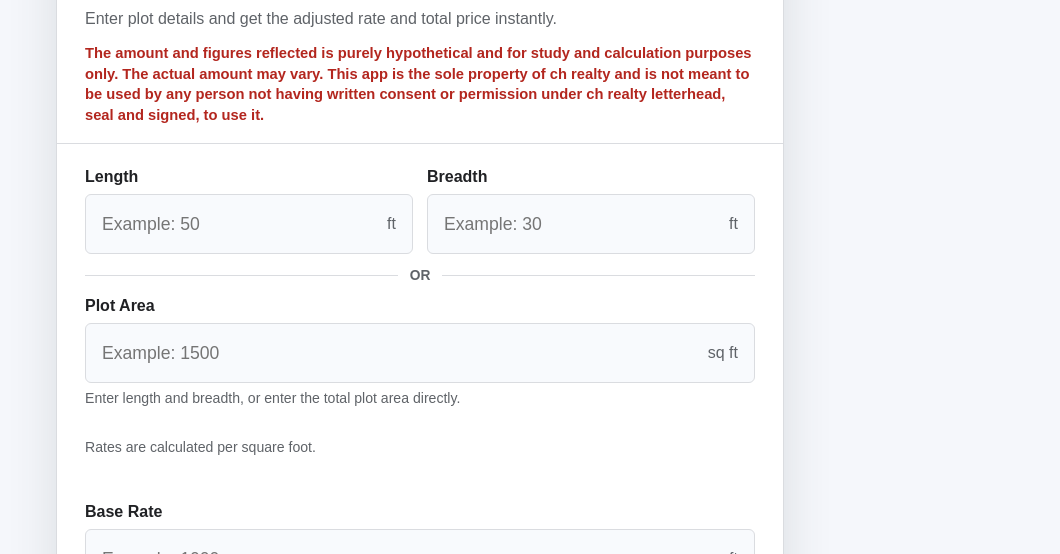
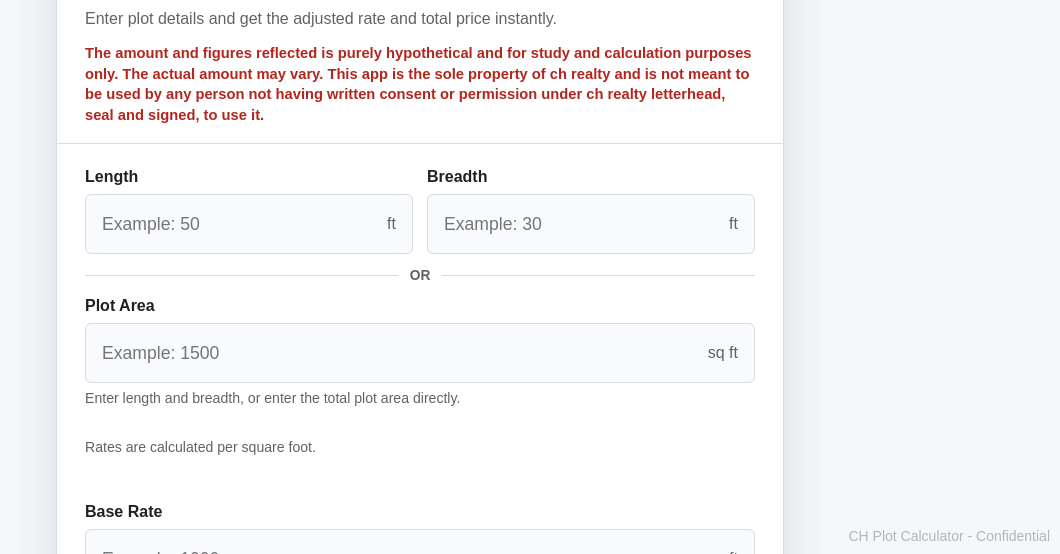
Before and after one commit to Shivam-goyal9090/CH-Plot-Calculator, a plain HTML site: page index.html in a window 1280 px wide. Shown: the part 246-800 px from the top of the page, without its empty margins (220-1280 px from the left). Drawn offline with Linux system fonts and the light colour scheme.

Commit message:
Add confidentiality notice to index.html

```diff
--- a/index.html
+++ b/index.html
@@ -174,6 +174,9 @@
         </section>
       </section>
     </main>
+    <div style="position:fixed; bottom:10px; right:10px; opacity:0.3; font-size:14px;">
+  CH Plot Calculator - Confidential
+</div>
 
     <script src="app.js"></script>
   </body>
```
